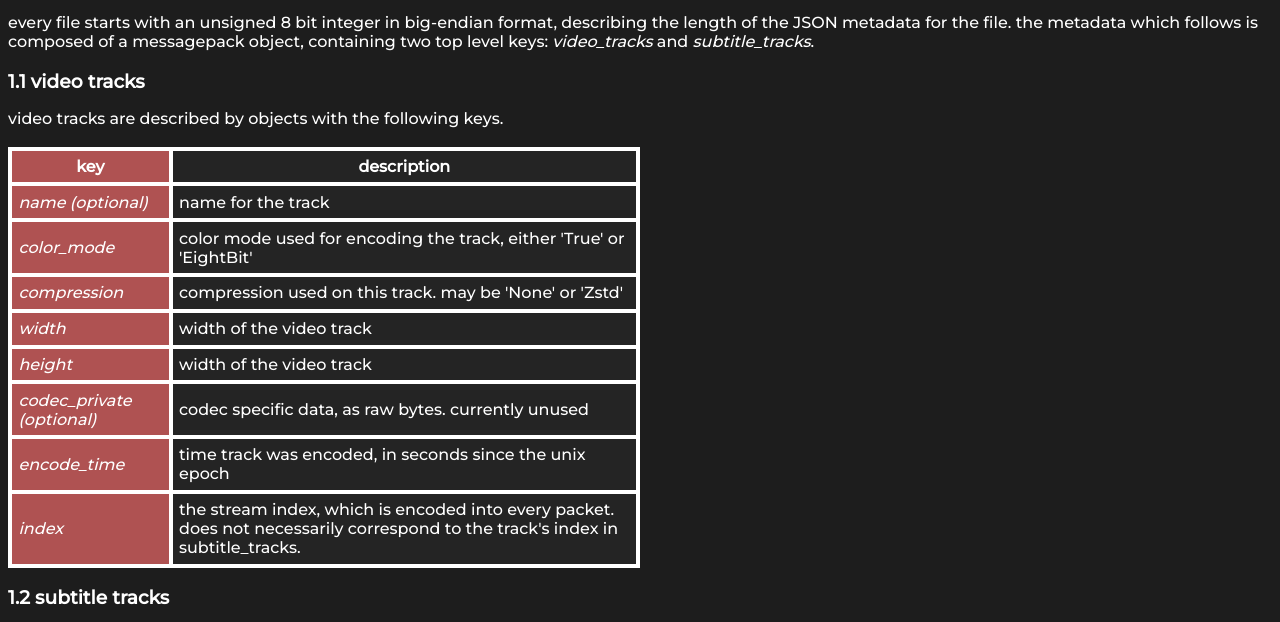
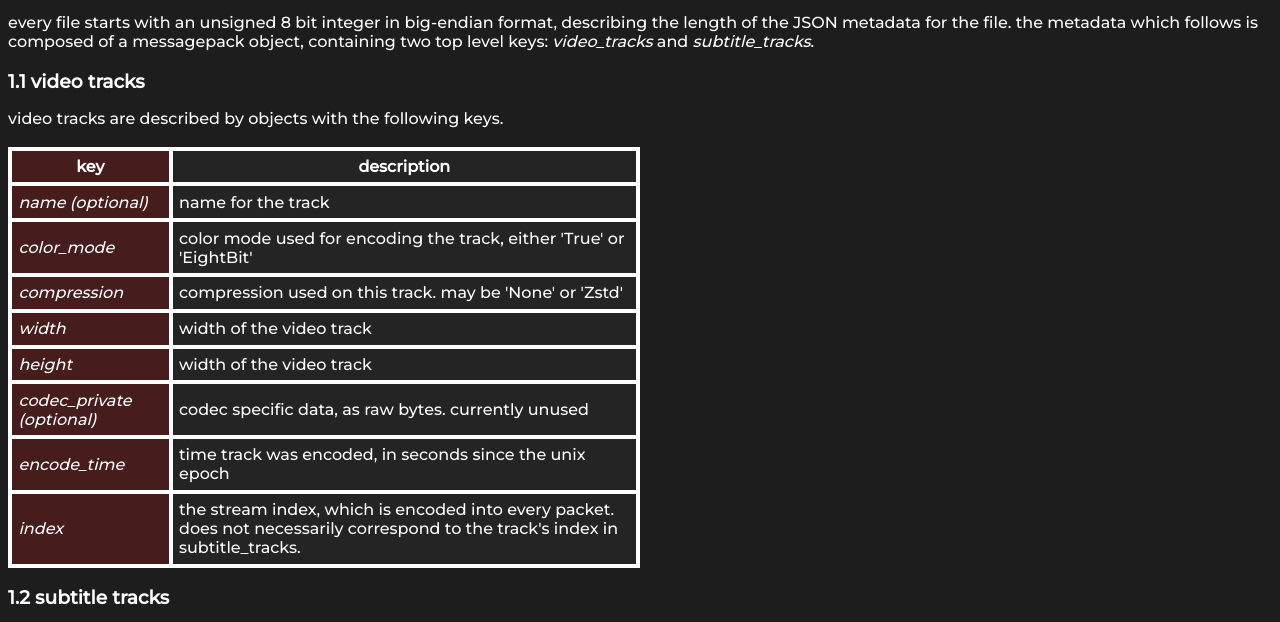
Before and after one commit to kore-signet/anime-over-ansi, a plain HTML site: page spec.html in a window 1280 px wide. Shown: the part 134-756 px from the top of the page. Drawn offline with Linux system fonts and the light colour scheme; a web font is replaced by a local one.

Commit message:
change table bg

```diff
--- a/spec.html
+++ b/spec.html
@@ -44,7 +44,7 @@
     }
 
     .packet-field {
-      background-color: #af5252;
+      background-color: #471c1c;
     }
 
     .packet-field-type {
```
